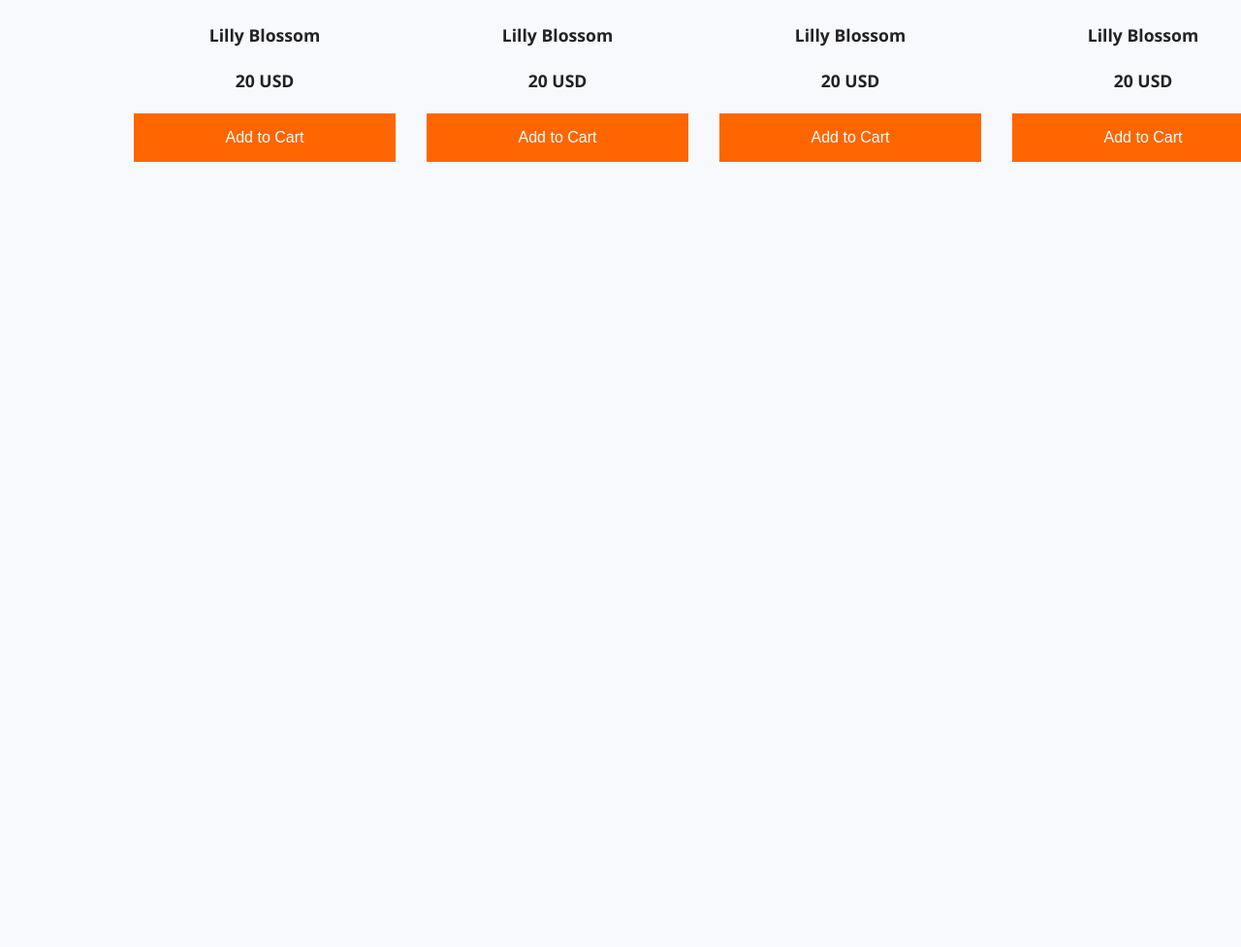
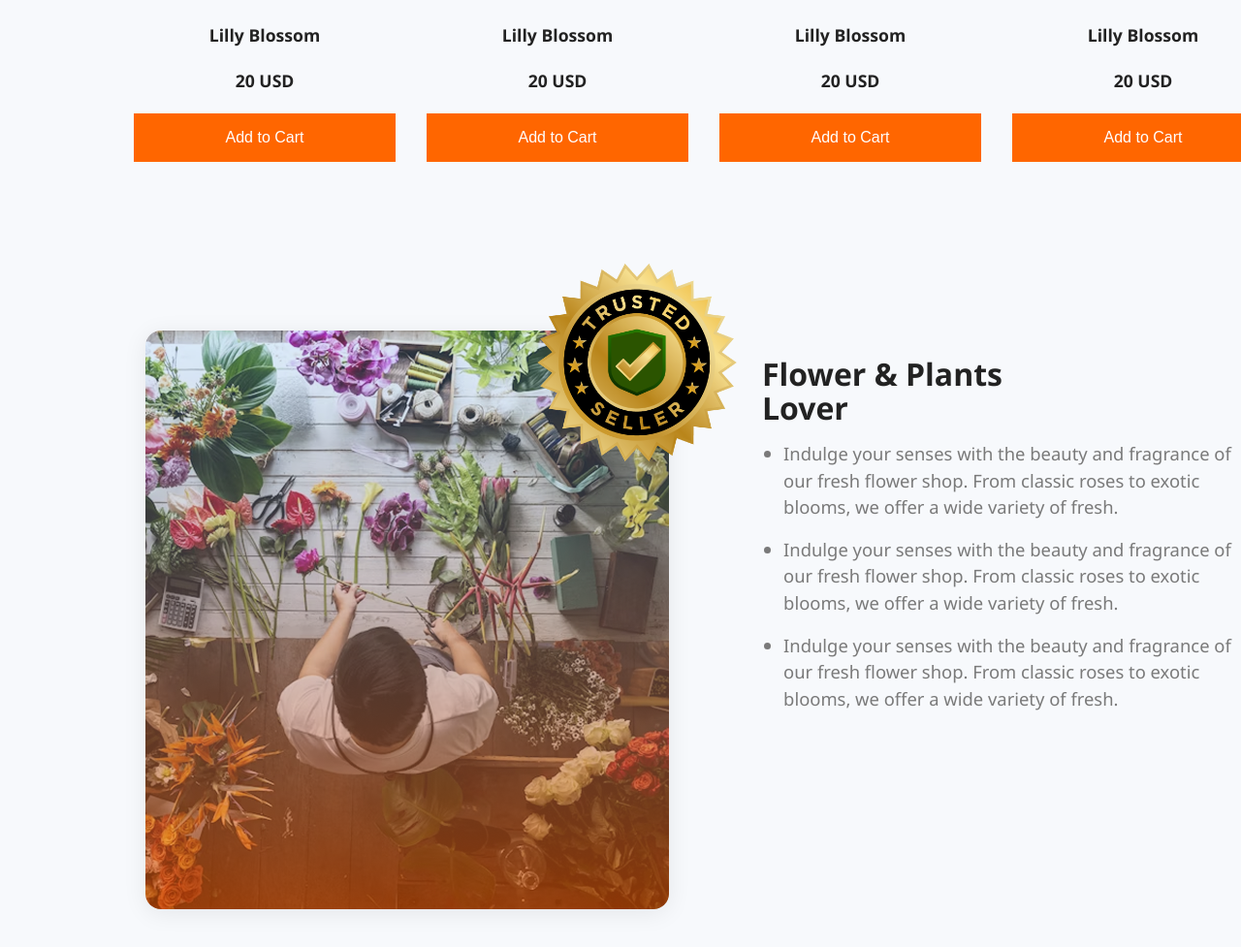
Before and after one commit to khnazmul007/ph-assignment-2, a plain HTML site: page index.html in a window 1280 px wide. Shown: the part 1723-2700 px from the top of the page at 97% size. Before the commit the page ends 1946 px from the top, so only its background shows below. Drawn offline with Linux system fonts and the light colour scheme; files that its build step writes are made by us from their sources.

Commit message:
added Flower and Plants Section

```diff
--- a/index.html
+++ b/index.html
@@ -94,3 +94,18 @@
             </div>
         </div>
     </section>
+     <!-- Flower & Plants Lover Section -->
+    <section class="feature container">
+        <div class="feature-image">
+            <img src="assets/flower-store.png" alt="Flower Store" width="540" height="597">
+            <img src="assets/trusted-badge.png" alt="Trusted Badge" class="badge">
+        </div>
+        <div class="feature-content feature-box">
+            <h2 class="feature-title"><span>Flower & Plants</span><br><span>Lover</span></h2>
+            <ul class="feature-list">
+                <li>Indulge your senses with the beauty and fragrance of our fresh flower shop. From classic roses to exotic blooms, we offer a wide variety of fresh.</li>
+                <li>Indulge your senses with the beauty and fragrance of our fresh flower shop. From classic roses to exotic blooms, we offer a wide variety of fresh.</li>
+                <li>Indulge your senses with the beauty and fragrance of our fresh flower shop. From classic roses to exotic blooms, we offer a wide variety of fresh.</li>
+            </ul>
+        </div>
+    </section>
--- a/styles/styles.css
+++ b/styles/styles.css
@@ -176,3 +176,65 @@ body {
     font-weight: bold;
     margin: 0.2rem 0 0.7rem 0;
 }
+.feature {
+    display: flex;
+    align-items: flex-start;
+    gap: 6rem;
+    margin: 3rem 0;
+    margin-top: 150px;
+    margin-left: 150px;
+    position: relative;
+    flex-direction: row;
+    justify-content: flex-start;
+}
+.feature-image {
+    position: relative;
+    margin: 0;
+}
+.feature-image img:first-child {
+    width: 540px;
+    height: 597px;
+    border-radius: 1rem;
+    box-shadow: 0 4px 24px rgba(0,0,0,0.08);
+}
+.feature-image .badge {
+    position: absolute;
+    top: -110px;
+    right: -110px;
+    width: 286px;
+    height: 286px;
+}
+.feature-content.feature-box {
+    width: 540px;
+    background: none;
+    border: none;
+    border-radius: 0;
+    padding: 0;
+    box-sizing: border-box;
+    margin-left: 0;
+}
+.feature-content h2 {
+    font-size: 2rem;
+    margin-bottom: 1rem;
+}
+.feature-content p {
+    color: #555;
+    font-size: 1.1rem;
+}
+.feature-title {
+    color: #222;
+    font-size: 2.8rem;
+    font-weight: bold;
+    margin-bottom: 1.2rem;
+    line-height: 1.1;
+}
+.feature-list {
+    color: #7a7a7a;
+    font-size: 1.15rem;
+    margin: 0;
+    padding-left: 1.2em;
+}
+.feature-list li {
+    margin-bottom: 1rem;
+    line-height: 1.5;
+}
```
Also changed, not shown: 1 other file.
